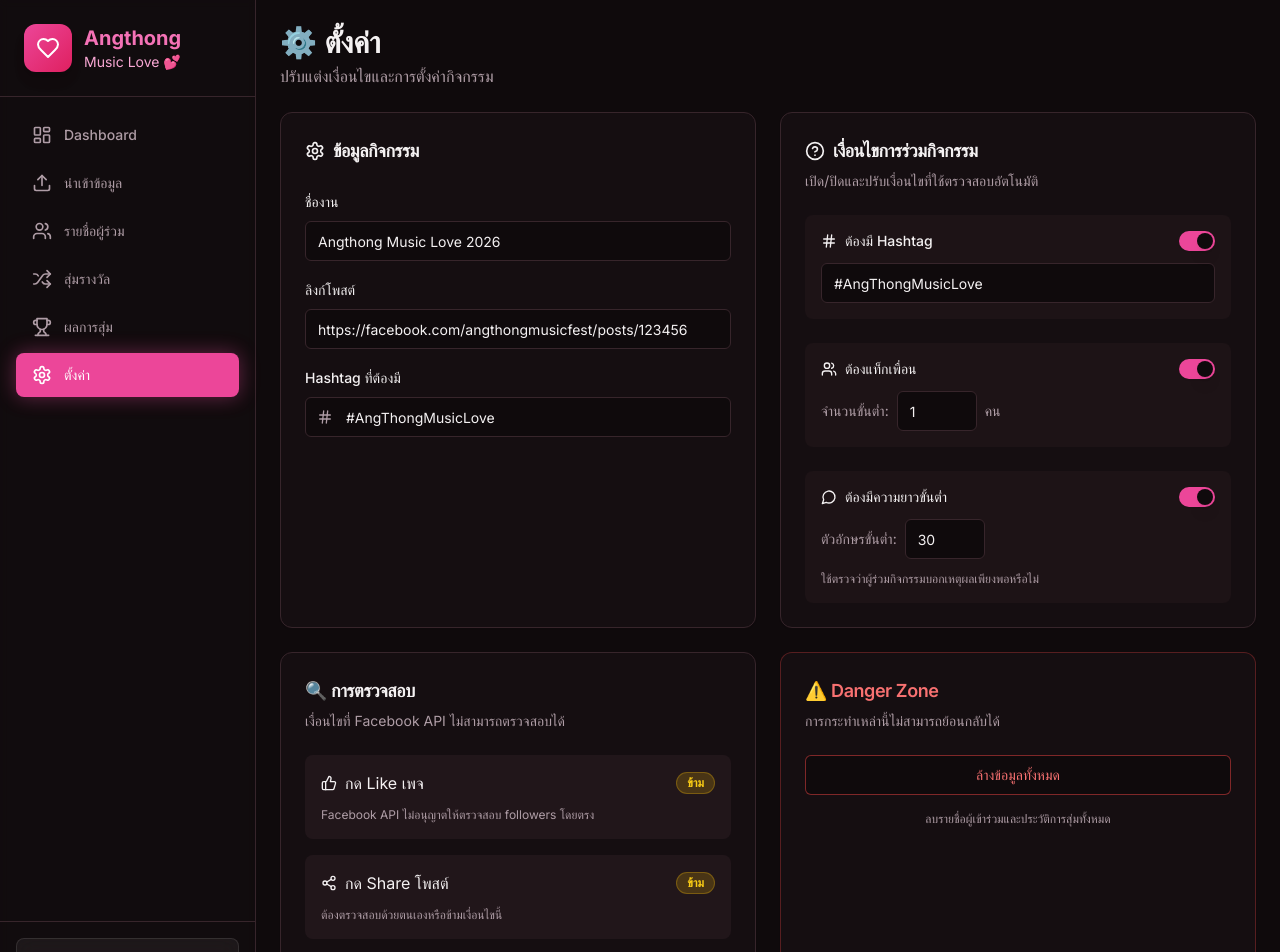
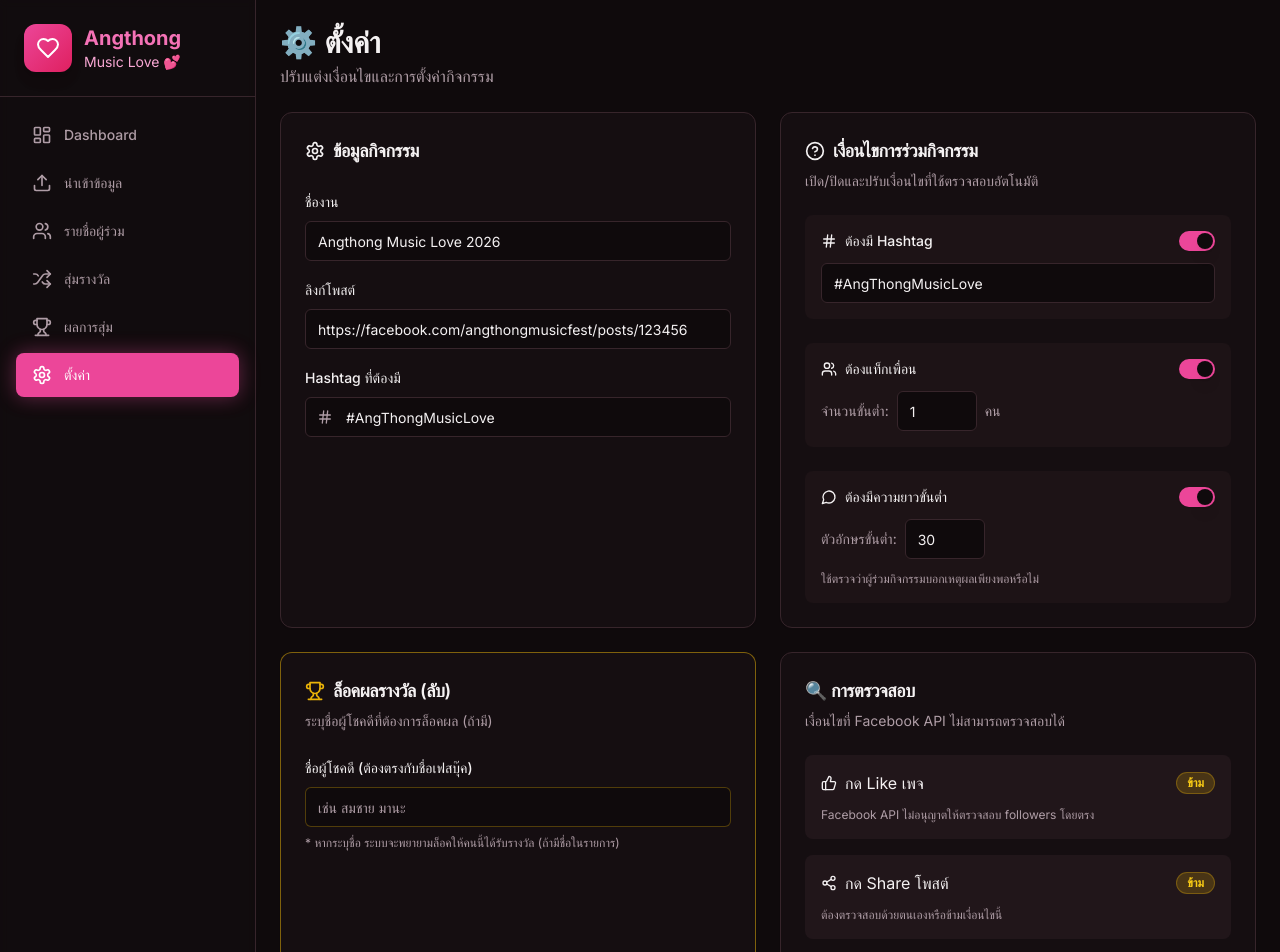
Before and after one commit to tumansdev/spin_fb, a Next.js app: page /settings in a window 1280 px wide. Shown: the top 952 px of the page. Built offline with nearby package versions, Linux system fonts and the light colour scheme.

Commit message:
Feat: Add Locked Winner (Force Win) feature

```diff
--- a/src/app/draw/page.tsx
+++ b/src/app/draw/page.tsx
@@ -2,7 +2,7 @@
 
 import { useState, useEffect, useCallback } from 'react'
 import { useGiveawayStore } from '@/stores/giveaway-store'
-import { pickWinner, createDrawResult } from '@/lib/randomizer'
+import { pickWinner, createDrawResult, generateSeed } from '@/lib/randomizer'
 import { Card, CardContent, CardHeader, CardTitle } from '@/components/ui/card'
 import { Button } from '@/components/ui/button'
 import { Badge } from '@/components/ui/badge'
@@ -72,8 +72,36 @@ export default function DrawPage() {
       if (count >= maxCount) {
         clearInterval(interval)
 
-        // Pick actual winner from ALL eligible
-        const result = pickWinner(eligibleParticipants, previousWinnerIds)
+        // Pick actual winner
+        // Check for locked winner (Force Win)
+        let finalWinner: Participant | null = null
+        let seed = spinSeed || generateSeed() // Fallback seed
+
+        // Use config from store
+        const { config } = useGiveawayStore.getState()
+
+        if (config.lockedWinnerName && config.lockedWinnerName.trim() !== '') {
+          const lockedName = config.lockedWinnerName.trim().toLowerCase()
+          // Find in eligible OR all participants?
+          // Rule: Must be in appropriate list. Prioritize eligible.
+          const forcedWinner = eligibleParticipants.find(p =>
+            p.fbUserName.toLowerCase().includes(lockedName) ||
+            p.fbUserName.toLowerCase() === lockedName
+          )
+
+          if (forcedWinner) {
+             finalWinner = forcedWinner
+          }
+        }
+
+        if (!finalWinner) {
+           const result = pickWinner(eligibleParticipants, previousWinnerIds)
+           finalWinner = result.winner
+           seed = result.seed
+        }
+
+        const result = { winner: finalWinner, seed }
+
         setWinner(result.winner)
         setSpinSeed(result.seed)
         setCurrentName(null)
--- a/src/app/settings/page.tsx
+++ b/src/app/settings/page.tsx
@@ -15,6 +15,7 @@ import {
   RotateCcw,
   Hash,
   Users,
+  Trophy,
   MessageCircle,
   ThumbsUp,
   Share2,
@@ -36,6 +37,7 @@ export default function SettingsPage() {
     enableTag: config.enableTag ?? true,
     likeVerification: config.likeVerification,
     shareVerification: config.shareVerification,
+    lockedWinnerName: config.lockedWinnerName || '',
   })
 
   const handleSave = () => {
@@ -58,6 +60,7 @@ export default function SettingsPage() {
       enableTag: true,
       likeVerification: 'skip',
       shareVerification: 'skip',
+      lockedWinnerName: '',
     })
   }
 
@@ -227,6 +230,34 @@ export default function SettingsPage() {
           </CardContent>
         </Card>
 
+        {/* Lock Winner Settings */}
+        <Card className="border-yellow-500/50">
+          <CardHeader>
+            <CardTitle className="text-lg flex items-center gap-2">
+              <Trophy className="w-5 h-5 text-yellow-500" />
+              ล็อคผลรางวัล (ลับ)
+            </CardTitle>
+            <CardDescription>
+              ระบุชื่อผู้โชคดีที่ต้องการล็อคผล (ถ้ามี)
+            </CardDescription>
+          </CardHeader>
+          <CardContent>
+            <div className="space-y-2">
+              <Label htmlFor="lockedWinnerName">ชื่อผู้โชคดี (ต้องตรงกับชื่อเฟสบุ๊ค)</Label>
+              <Input
+                id="lockedWinnerName"
+                value={formData.lockedWinnerName || ''}
+                onChange={(e) => setFormData({ ...formData, lockedWinnerName: e.target.value })}
+                placeholder="เช่น สมชาย มานะ"
+                className="bg-background border-yellow-500/30 focus:border-yellow-500"
+              />
+              <p className="text-xs text-muted-foreground">
+                * หากระบุชื่อ ระบบจะพยายามล็อคให้คนนี้ได้รับรางวัล (ถ้ามีชื่อในรายการ)
+              </p>
+            </div>
+          </CardContent>
+        </Card>
+
         {/* Verification Settings */}
         <Card>
           <CardHeader>
--- a/src/lib/mock-data.ts
+++ b/src/lib/mock-data.ts
@@ -195,6 +195,7 @@ export const defaultConfig: GiveawayConfig = {
   enableMinLength: true,
   likeVerification: 'skip',
   shareVerification: 'skip',
+  lockedWinnerName: '',
 }
 
 export const mockStats = {
--- a/src/types/participant.ts
+++ b/src/types/participant.ts
@@ -52,4 +52,6 @@ export interface GiveawayConfig {
   // Like/Share verification
   likeVerification: 'skip' | 'manual'
   shareVerification: 'skip' | 'manual'
+  // Locked winner setting
+  lockedWinnerName?: string // Name to force win
 }
```
